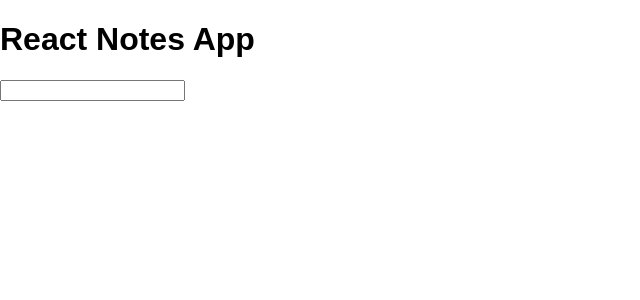
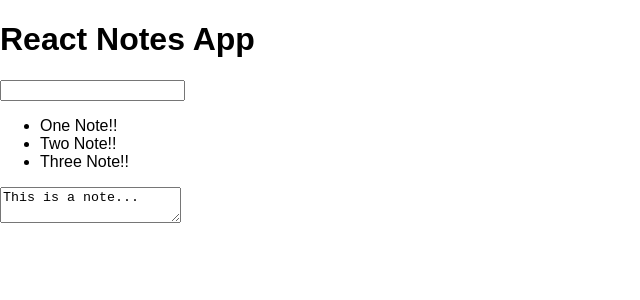
Before and after one commit to badamato/react-notes-app, a React (Create React App) app: page / in a window 1280 px wide. Shown: the top 300 px of the page, without its empty margins (0-640 px from the left). Built offline with nearby package versions, Linux system fonts and the light colour scheme.

Commit message:
putting components on separate files

```diff
--- a/src/App.js
+++ b/src/App.js
@@ -1,17 +1,18 @@
 import React from 'react';
+import DocumentList from './DocumentList';
+import SearchBar from './SearchBar';
+import DocumentEditor from './DocumentEditor';
 
 
 class App extends React.Component {
   render() {
     return (
       <div className="notes-app">
-        <header className="search-bar">
-        <h1>React Notes App</h1>
-        <input type="text" />
-        </header>
+        <SearchBar />
 
+        <DocumentList />
 
-        <div className="document-list"></div>
+        <DocumentEditor />
       </div>
     );
   }
--- /dev/null
+++ b/src/DocumentEditor.js
@@ -0,0 +1,12 @@
+import React from 'react';
+
+class DocumentEditor extends React.Component {
+    render() {
+        return(
+            <div className="document-editor">
+            <textarea value="This is a note..." /></div>
+        );
+    }
+}
+
+export default DocumentEditor;
--- /dev/null
+++ b/src/DocumentList.js
@@ -0,0 +1,17 @@
+import React from 'react';
+
+class DocumentList extends React.Component {
+    render() {
+        return(
+            <div className="document-list">
+            <ul>
+              <li className="document-list-item">One Note!!</li>
+              <li className="document-list-item">Two Note!!</li>
+              <li className="document-list-item">Three Note!!</li>
+            </ul>
+            </div>
+        );
+    }
+}
+
+export default DocumentList;
--- /dev/null
+++ b/src/SearchBar.js
@@ -0,0 +1,14 @@
+import React from 'react';
+
+class SearchBar extends React.Component {
+    render() {
+        return(
+            <header className="search-bar">
+            <h1>React Notes App</h1>
+            <input type="text" />
+            </header>
+        );
+    }
+}
+
+export default SearchBar;
```
